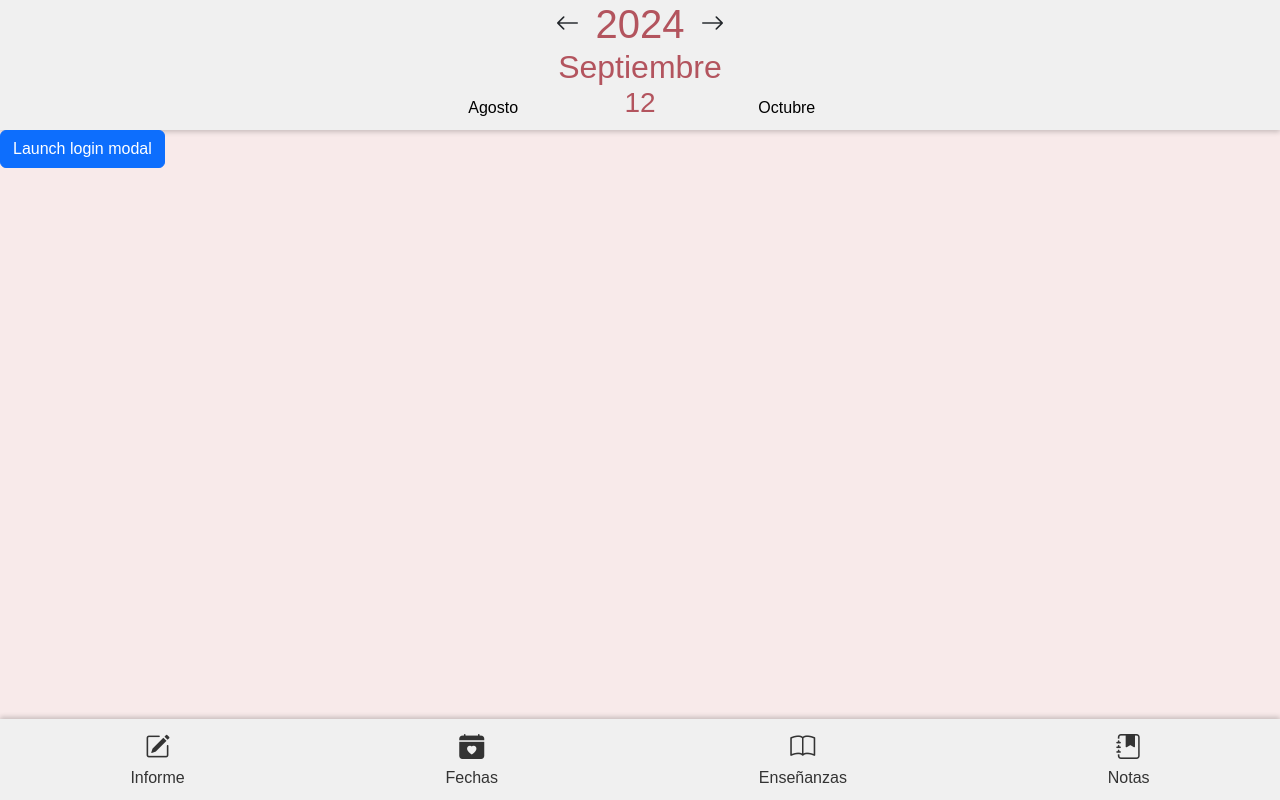
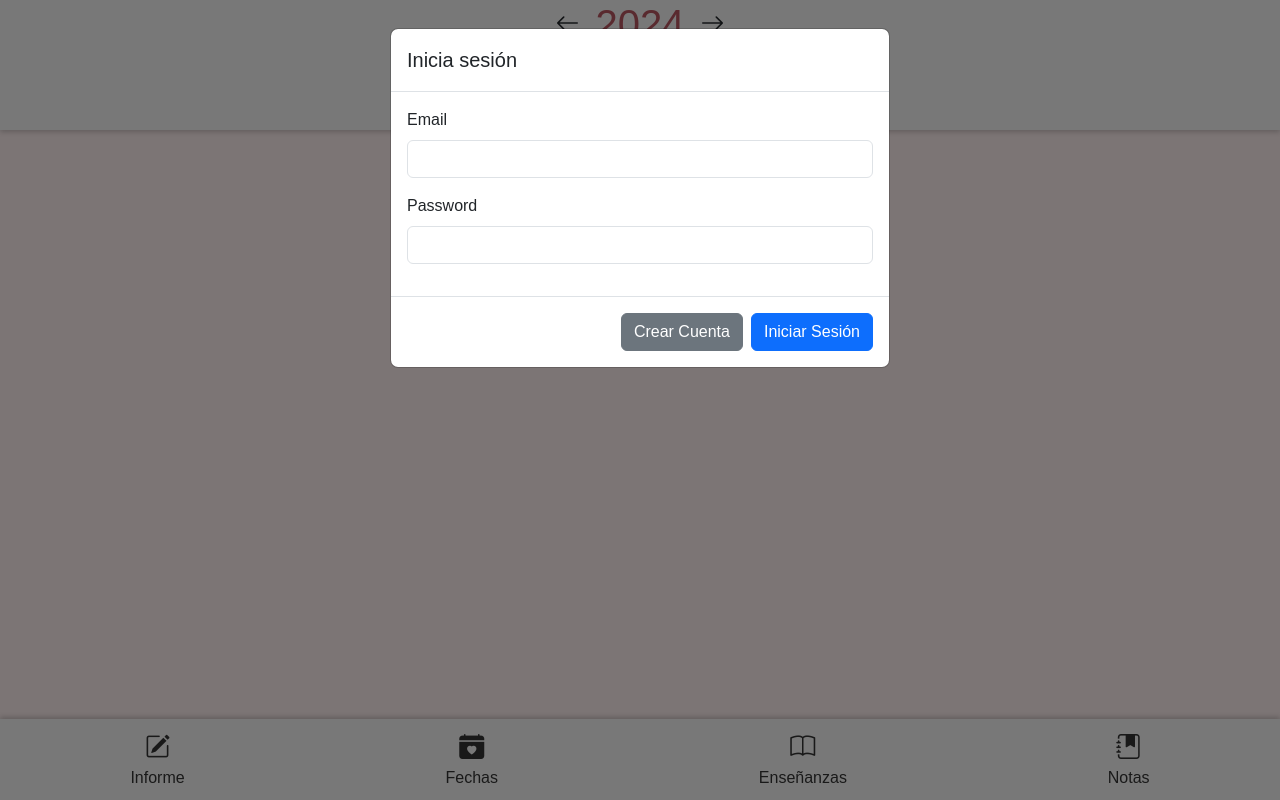
Before and after one commit to brian-gal/Bitacora_web, a React (Vite) app: page / in a window 1280 px wide. Built offline with nearby package versions, Linux system fonts and the light colour scheme; no server answers.

Commit message:
ya funciona el inicio de sesion

```diff
--- a/src/components/inicioSesion.jsx
+++ b/src/components/inicioSesion.jsx
@@ -1,6 +1,7 @@
 import { getDocs, collection, query, where, setDoc, doc } from "firebase/firestore";
 import { db } from "../services/firebaseConfig.js";
 import { useState } from "react"; // Necesario para manejar el estado del formulario
+import { useEffect } from "react";
 
 const InicioSesion = () => {
     const [registerEmail, setRegisterEmail] = useState("");
@@ -8,6 +9,17 @@ const InicioSesion = () => {
     const [confirmPassword, setConfirmPassword] = useState("");
     const [loginEmail, setLoginEmail] = useState(""); // Para el inicio de sesión
     const [loginPassword, setLoginPassword] = useState(""); // Para el inicio de sesión
+
+    useEffect(() => {
+        let users = localStorage.getItem('sesion_iniciada');
+
+        if (users == null && users == undefined) {
+            const loginModal = new window.bootstrap.Modal(document.getElementById("loginModal"));
+            loginModal.show();
+        }
+
+
+    }, []);
 
     // Función para manejar la creación de cuenta
     const handleCreateAccount = async () => {
@@ -32,7 +44,14 @@ const InicioSesion = () => {
                 email: registerEmail,
                 password: registerPassword
             });
-            alert("Cuenta creada exitosamente");
+            alert("Cuenta creada exitosamente, inicie sesion");
+
+            // Simular el clic en el botón "Iniciar Sesión" del modal de registro
+            const loginModalButton = document.querySelector("#registerModal .btn-secondary");
+            if (loginModalButton) {
+                loginModalButton.click();
+            }
+
         } catch (error) {
             console.error("Error al crear la cuenta: ", error);
         }
@@ -51,34 +70,39 @@ const InicioSesion = () => {
             }
 
             // Verificar si la contraseña ingresada coincide
+            let loginSuccessful = false;
             querySnapshot.forEach((doc) => {
                 const userData = doc.data();
                 if (userData.password === loginPassword) {
                     alert("Inicio de sesión exitoso");
 
                     // Guardar la sesión iniciada en localStorage
-                    localStorage.setItem("sesion_iniciada", "True");
+                    localStorage.setItem("sesion_iniciada", loginEmail);
+
+                    // Indicar que el inicio de sesión fue exitoso
+                    loginSuccessful = true;
                 } else {
                     alert("Contraseña incorrecta");
                 }
             });
+
+            // Cerrar el modal solo si el inicio de sesión fue exitoso
+            if (loginSuccessful) {
+                const loginModalElement = document.getElementById("loginModal");
+                const loginModal = window.bootstrap.Modal.getInstance(loginModalElement);
+                if (loginModal) {
+                    loginModal.hide();
+                }
+            }
         } catch (error) {
             console.error("Error al iniciar sesión: ", error);
         }
     };
 
 
+
     return (
         <div>
-            {/* Button trigger modal for login */}
-            <button
-                type="button"
-                className="btn btn-primary"
-                data-bs-toggle="modal"
-                data-bs-target="#loginModal"
-            >
-                Launch login modal
-            </button>
 
             {/* Login Modal */}
             <div
```
